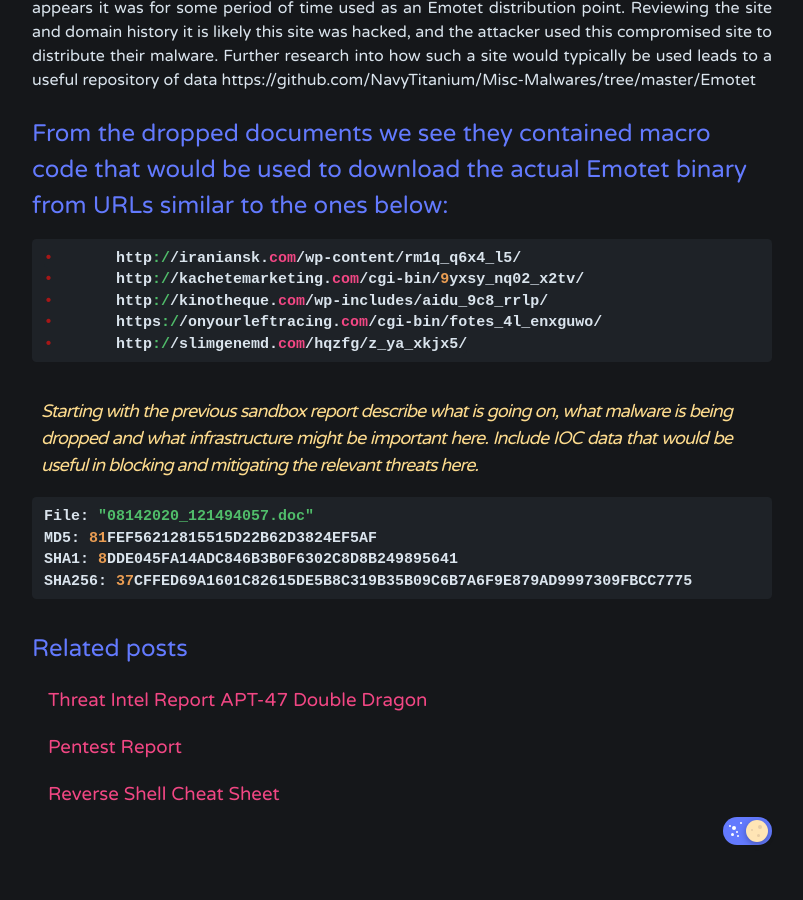
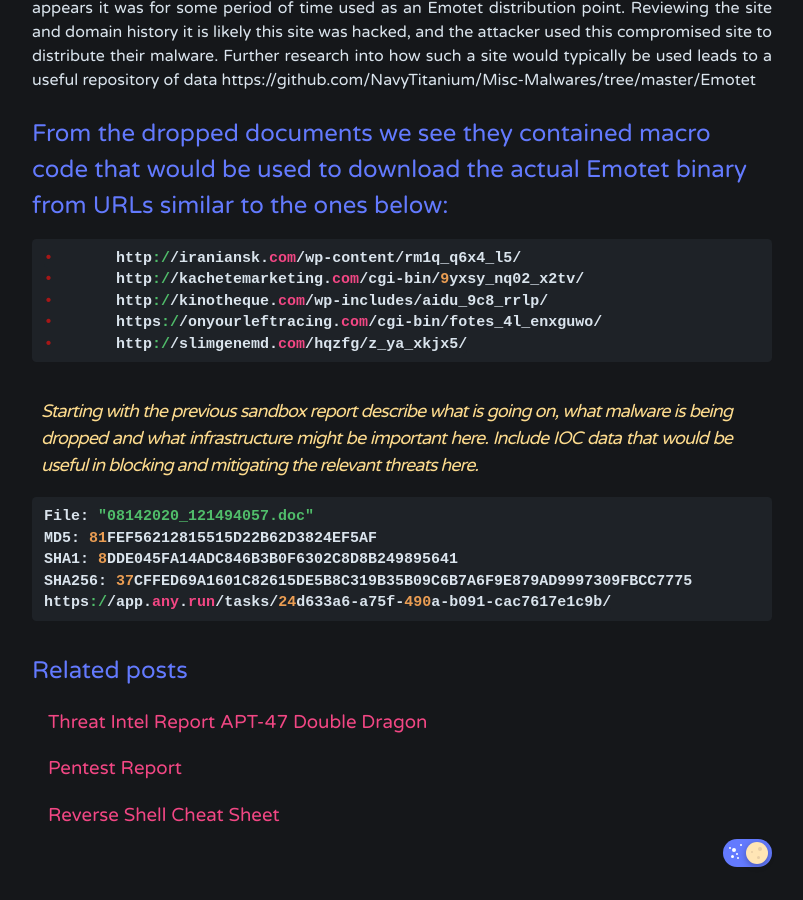
Before and after one commit to Rayferrufino/Rayferrufino.github.io, a Jekyll site: the page built from _posts/2020-12-27-Threat Hunting Report.md, in a window 1280 px wide and 900 px high, scrolled down 8336 px. Shown: the whole window, without its empty margins (238-1041 px from the left). Built offline with Jekyll 4.4.1, drawn with Linux system fonts in a browser that asks for light colours; comment, search, counter and statistics services are not loaded; before the commit the page ends 9214 px from its top, so only the background shows below that; some of the changed lines change nothing that is shown.

Commit message:
Update 2020-12-27-Threat Hunting Report.md

````diff
--- a/_posts/2020-12-27-Threat Hunting Report.md
+++ b/_posts/2020-12-27-Threat Hunting Report.md
@@ -158,4 +158,5 @@
 MD5: 81FEF56212815515D22B62D3824EF5AF
 SHA1: 8DDE045FA14ADC846B3B0F6302C8D8B249895641
 SHA256: 37CFFED69A1601C82615DE5B8C319B35B09C6B7A6F9E879AD9997309FBCC7775
+https://app.any.run/tasks/24d633a6-a75f-490a-b091-cac7617e1c9b/
 ```
````
